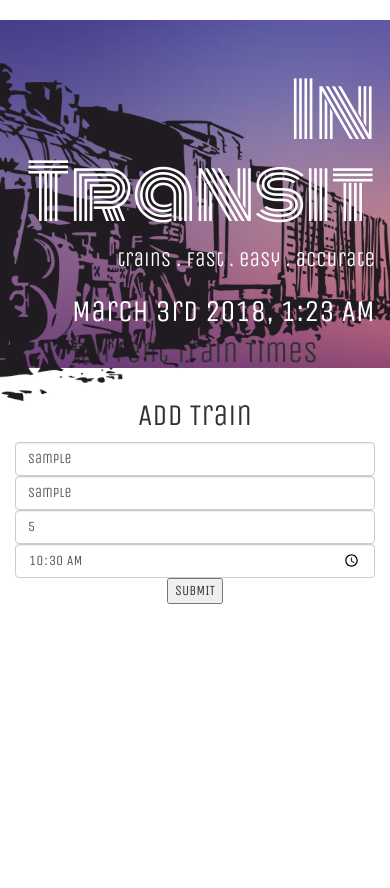
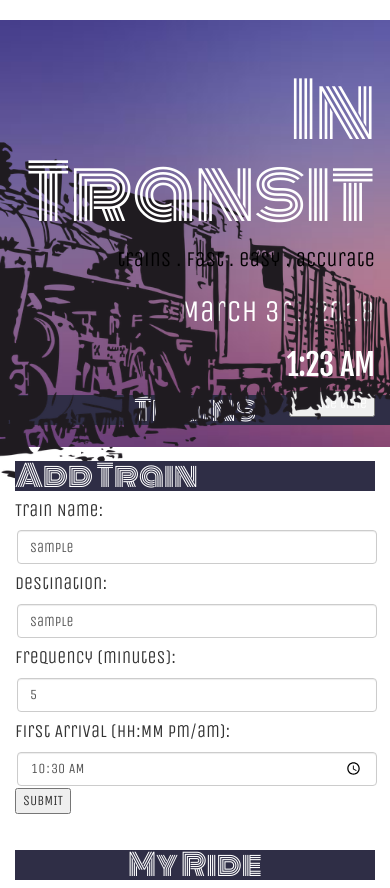
Before and after one commit to lauras5/Firebase-Train, a plain HTML site: page index.html in a window 390 px wide. Both pictures are taken after typing "Sample", "Sample", "5", "10:30" into the empty fields and a click on the button "SUBMIT". Shown: the top 888 px of the page. Before the commit the page ends 844 px from the top, so only its background shows below. Drawn offline with nearby package versions, Linux system fonts and the light colour scheme; no server answers.

Commit message:
working on math to calculate next train arrival/minutes to train

```diff
--- a/assets/css/style.css
+++ b/assets/css/style.css
@@ -1,6 +1,19 @@
 body {
     text-align: center;
     font-family: 'Unica One', cursive;
+}
+
+.title {
+    font-family: 'Monoton', cursive;
+    background-color: #2f2e46;
+    color:white;
+    line-height: 30px;
+    margin-top: 10%;
+    margin-bottom: 0;
+}
+
+#currentTrainTimes {
+    background-color: #aeabb7;
 }
 
 #trainimage {
@@ -16,7 +29,6 @@ body {
 #topPage {
     height: 336px;
     margin-top: 5%;
-    margin-bottom: -40px;
 }
 
 #jumbo {
@@ -40,29 +52,46 @@ body {
     position: relative;
     z-index: 2;
     font-family: 'Unica One', cursive;
+    color:black;
 }
 
 .card {
     display: inline-block;
-    background-color: #9b7899;
+    background-color: #ffffffa1;
     width: 170px;
-    padding: 5px;
-    box-shadow: 3px 3px #003744;
+    padding: 6px;
+    box-shadow: 3px 3px #2f2e46;
     margin: 10px;
-    height: 220px;
+    height: 100%;
 }
+
+.card:hover {
+ background-color: #af8aa4;
+ color:white;
+}
+
 
 .card h3 {
     font-family: 'Fjalla One', sans-serif;
-    color: white;
+    color: black;
 }
 
 .card a {
     text-decoration: none;
-    color: rgb(31, 31, 56);
+    color: #2f2e46;
+    font-weight: bold;
 }
 
 #time {
     position: relative;
     z-index: 3;
+    font-family: 'Fjalla One', sans-serif;
 }
+
+.form {
+    text-align: left;
+}
+
+.form-control {
+    margin: 2px;
+}
--- a/assets/javascript/javascript.js
+++ b/assets/javascript/javascript.js
@@ -3,13 +3,15 @@ $(document).ready(function() {
   var tName
   var tDestination
   var tFrequency
-  var tArrival
-  var nextArrival
-  var minutesToTrain
+  var tArrival //first time
+  var nextArrival //next time tArrival + Frequency that hasnt passed yet
+  var minutesToTrain//diff in minutes between now and nextArrival
   var tList
-  var tdeparture
-  var now = moment().format('MMMM Do YYYY, LT');
-  console.log(now)
+  //don't need date, there for aesthetics
+  var date = moment().format('MMMM Do YYYY');
+  $("#day").html(date)
+  //adding time to page
+  var now = moment().format('LT')
   $("#time").html(now)
 
 
@@ -33,45 +35,61 @@ $(document).ready(function() {
 
   $(".submitBTN").on("click", function(){
     tName = $("#tName").val().trim()
-    console.log(tName)
     tDestination = $("#tDestination").val().trim()
     tFrequency = parseInt($("#tFrequency").val().trim())
-    tArrival = parseInt($("#tArrival").val().trim())
-    console.log(tDestination)
-    console.log(tName)
+    tArrival = $("#tArrival").val().trim()
+    console.log(tArrival)
+    var firstTimeConverted = moment(tArrival,"hh:mm").subtract(1, "years")
+    console.log(firstTimeConverted)
+    console.log(now)
+        nextArrival = '05:30' //every 15 minutes starting with tArrival,
+
+    console.log(tFrequency)
+    minutesToTrain = moment(now).to(nextArrival)
+    console.log(minutesToTrain)
+    // console.log(tDestination)
+    // console.log(tName)
     //append train name to
 
     trains.push({
       name : tName,
       destination : tDestination,
       frequency : tFrequency,
-      arrival : tArrival
+      arrival : tArrival,
     })
     event.preventDefault()
   })
 
-  // trains.on('child_added', function(snap) {
+    trains.orderByChild('number',).limitToLast(12).on('child_added', function(snap) {
+      console.log(snap.val())
+      var t = snap.val()
+
+      //can split up but there is no need
+      tList = $("<div class='card'><div class='card-body'><h3 class='card-title' id='card-name'>"+t.name+"</h3><p class='card-text' id='card-destination'>"+t.destination+"</p><p class='card-text' id='card-frequency'>"+t.frequency+"</p><p class='card-text' id='card-next-arrival'>"+t.Arrival+"</p><p class='card-text' id='card-minutes'>"+minutesToTrain+"</p><a href='https://www.amtrak.com/home.html' class='card-link'>Buy A Ticket</a></div></div>")
+      $("#currentTrainTimes").append(tList)
+    })
     //   console.log(snap.val())
-  // })
 
-  trains.orderByChild('number',).limitToLast(6).on('child_added', function(snap) {
-    console.log(snap.val())
-    tList = $("<div class='card'><div class='card-body'><h3 class='card-title'>"+snap.val().name+"</h3><p class='card-text'>"+snap.val().destination+"</p><p class='card-text'>"+snap.val().frequency+"</p><p class='card-text'>"+snap.val().arrival+"</p><a href='https://www.amtrak.com/home.html' class='card-link'>Buy A Ticket</a></div></div>")
-
-    $("#currentTrainTimes").append(tList)
-
-
+    $('#timeBtn').on("click", function() {
+      now = moment().format('LT')
+      $("#time").html(now)
+      console.log(now)
+      //update train info
     })
     //for current trains
   //add title
   //append list array for trains
   //list contains train name, destination, frequency, next arrival & minutes away
 
-  //add form for new trains
   //train name/destination/frequency and first arrival
   //on click event for .submit button
   //append new train to current trains
   //clear input fields
   //add to array
 
+  // start time = tArrival
+  // for tArrival add tfrequency
+  // if this this time > now
+  // write next time
+  // calc difference in minutes until next time
 })
--- a/index.html
+++ b/index.html
@@ -16,13 +16,15 @@
                 <div class="jumbotron" id='jumbo'>
                     <h1>In Transit</h1>
                     <p> trains . fast . easy . accurate </p>
+                    <h2 id='day'></h2>
                     <h2 id='time'></h2>
+                    <button id="timeBtn">update time</button>
                 </div>
                 <img id='trainimage' src="assets/images/train.png" alt="train">
             </div>
         </div>
         <div class="row">
-            <span><h2>Current Train Times</h2></span>
+            <span><h2 class='title'>Trains</h2></span>
             <div class="col-md" id="currentTrainTimes">
             </div>
         </div>
@@ -30,14 +32,21 @@
         <div class="row">
             <div class="col-md-6">
             <div class="form">
-                <div class="form-group"><h2>  Add Train</h2>
+                <div class="form-group"><h2 class='title'>  Add Train</h2>
+                    <h4>Train Name: </h4>
                     <input id='tName' class="form-control form-control-lg" type="text" placeholder="Name">
+                    <h4>Destination: </h4>
                     <input id='tDestination' class="form-control form-control-lg" type="text" placeholder="Destination">
+                    <h4>Frequency (minutes): </h4>
                     <input id='tFrequency' class="form-control form-control-lg" type="number" placeholder="Frequency">
+                    <h4>First Arrival (HH:MM pm/am): </h4>
                     <input id='tArrival' class="form-control form-control-lg" type="time" placeholder="First Arrival">
                     <button type='submit' class="submitBTN">SUBMIT</button>
                 </div>
             </div>
+            </div>
+            <div class="col-md-6">
+                <h2 class='title'>My Ride</h2>
             </div>
         </div>
     </div>
```
Lines whose indentation alone changed are shown as unchanged.
